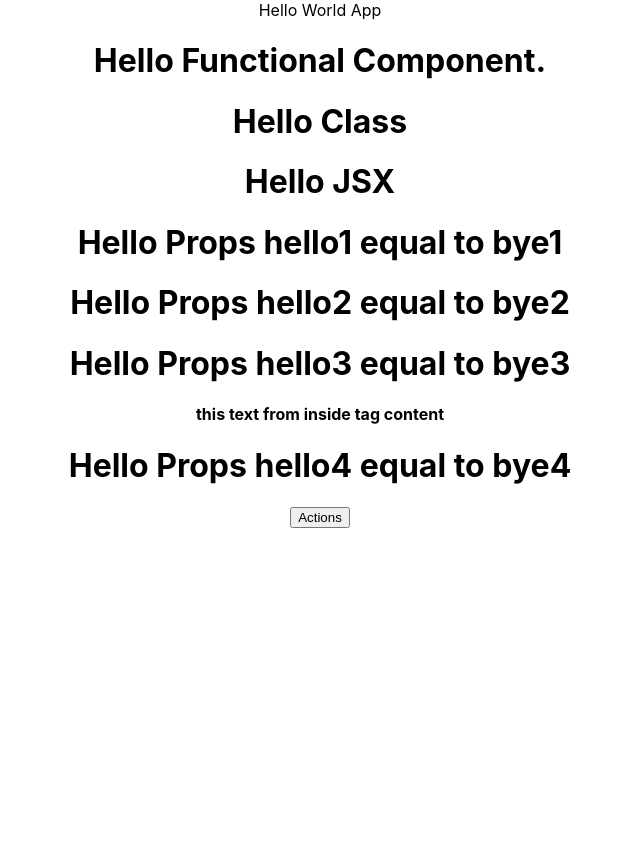
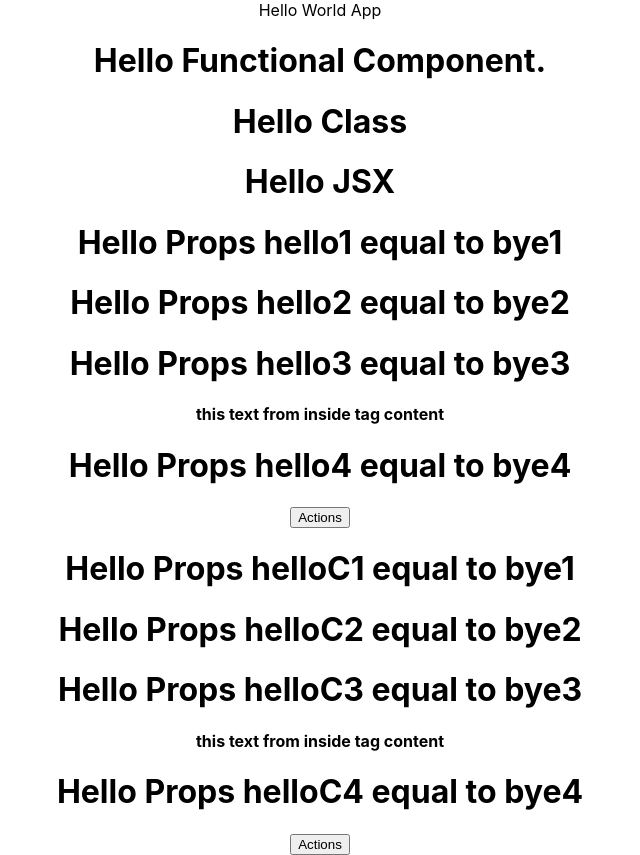
Before and after one commit to sanjay-personal/Reactjs_tutorial, a React (Create React App) app in the folder learning/: page / in a window 1280 px wide. Shown: the whole page, without its empty margins (320-960 px from the left). Before the commit the page ends 800 px from the top, so only its background shows below. Built offline with nearby package versions, Linux system fonts and the light colour scheme.

Commit message:
added Props Class

```diff
--- a/learning/src/App.js
+++ b/learning/src/App.js
@@ -3,6 +3,7 @@ import Hello from './components/functional/hello'
 import HelloC from './components/classes/HelloC'
 import HelloJsx from './components/functional/hellojsx';
 import PropsF from './components/functional/propsF';
+import PropsC from './components/classes/propsC';
 
 
 function App() {
@@ -20,6 +21,12 @@ function App() {
       <PropsF name="hello3" hero="bye3" > this text from inside tag content  </PropsF>
       <PropsF name="hello4" hero="bye4" > <button>Actions</button>  </PropsF>
 
+      <PropsC name="helloC1" hero="bye1" />
+      <PropsC name="helloC2" hero="bye2"/>
+      <PropsC name="helloC3" hero="bye3" > this text from inside tag content  </PropsC>
+      <PropsC name="helloC4" hero="bye4" > <button>Actions</button>  </PropsC>
+
+
 
 
     </div>
--- /dev/null
+++ b/learning/src/components/classes/propsC.js
@@ -0,0 +1,14 @@
+import React,{Component} from "react";
+
+
+class PropsC extends Component {
+    render() {
+        console.log('class props', this)
+        return <div>
+              <h1>Hello Props {this.props.name} equal to {this.props.hero} </h1>
+        <b>{this.props.children}</b>
+        </div>
+    }
+}
+
+export default PropsC
```
